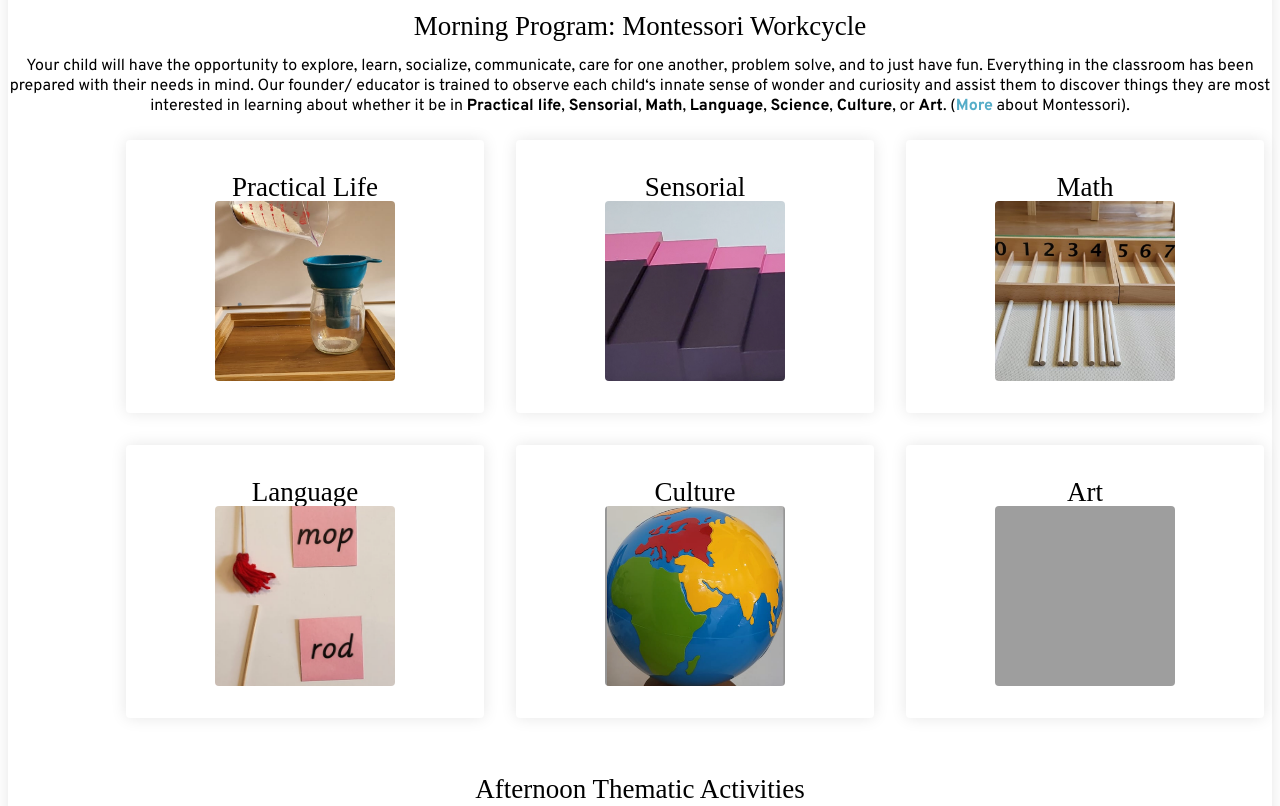
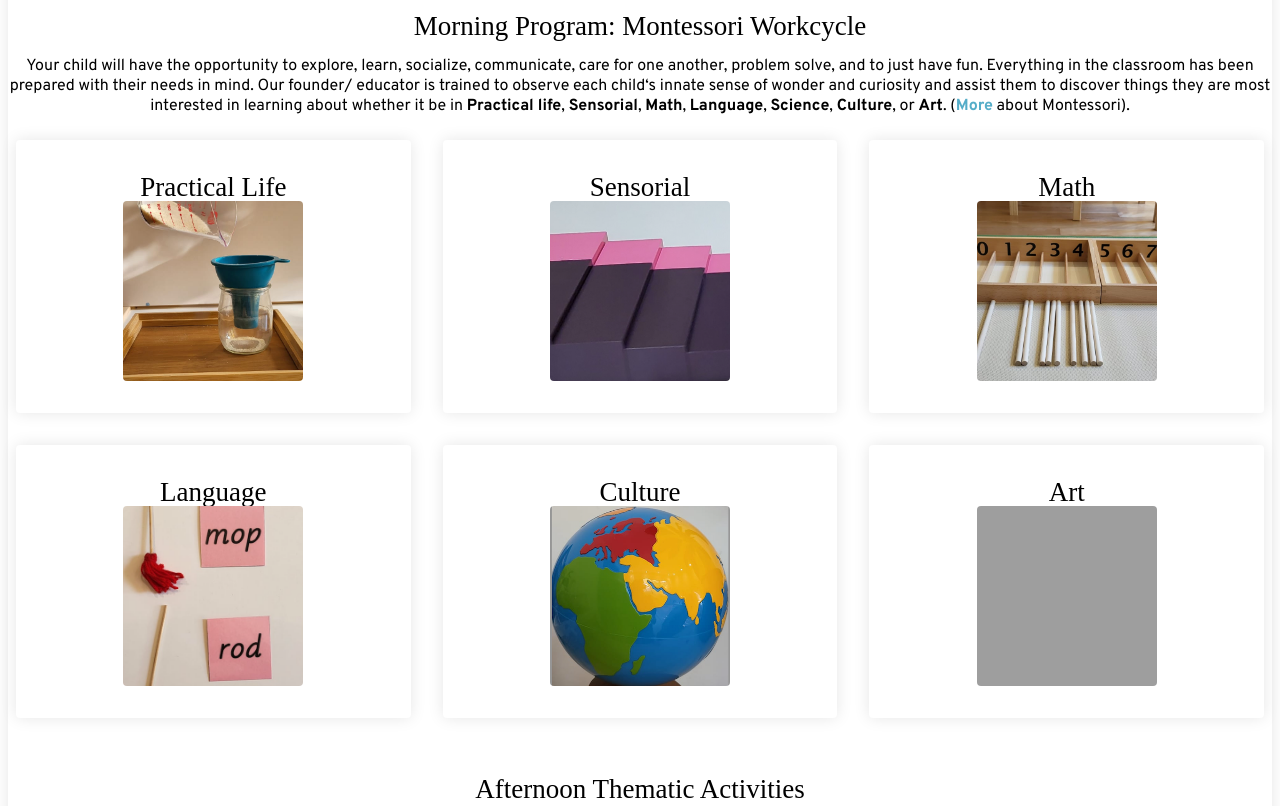
Before and after one commit to Yasmin-Cherif/Kiddie-Montessori-House, a plain HTML site: page index.html in a window 1280 px wide. Shown: the part 1185-1991 px from the top of the page. Drawn offline with Linux system fonts and the light colour scheme; grey boxes are pictures that could not be loaded; a web font is replaced by a local one.

Commit message:
Update style.css

```diff
--- a/style.css
+++ b/style.css
@@ -160,7 +160,7 @@ width:auto;
 
 .cards{
 	font-size: 20px;
-	margin-left:110px;
+
 	margin-bottom:50px;
 }
 
```
